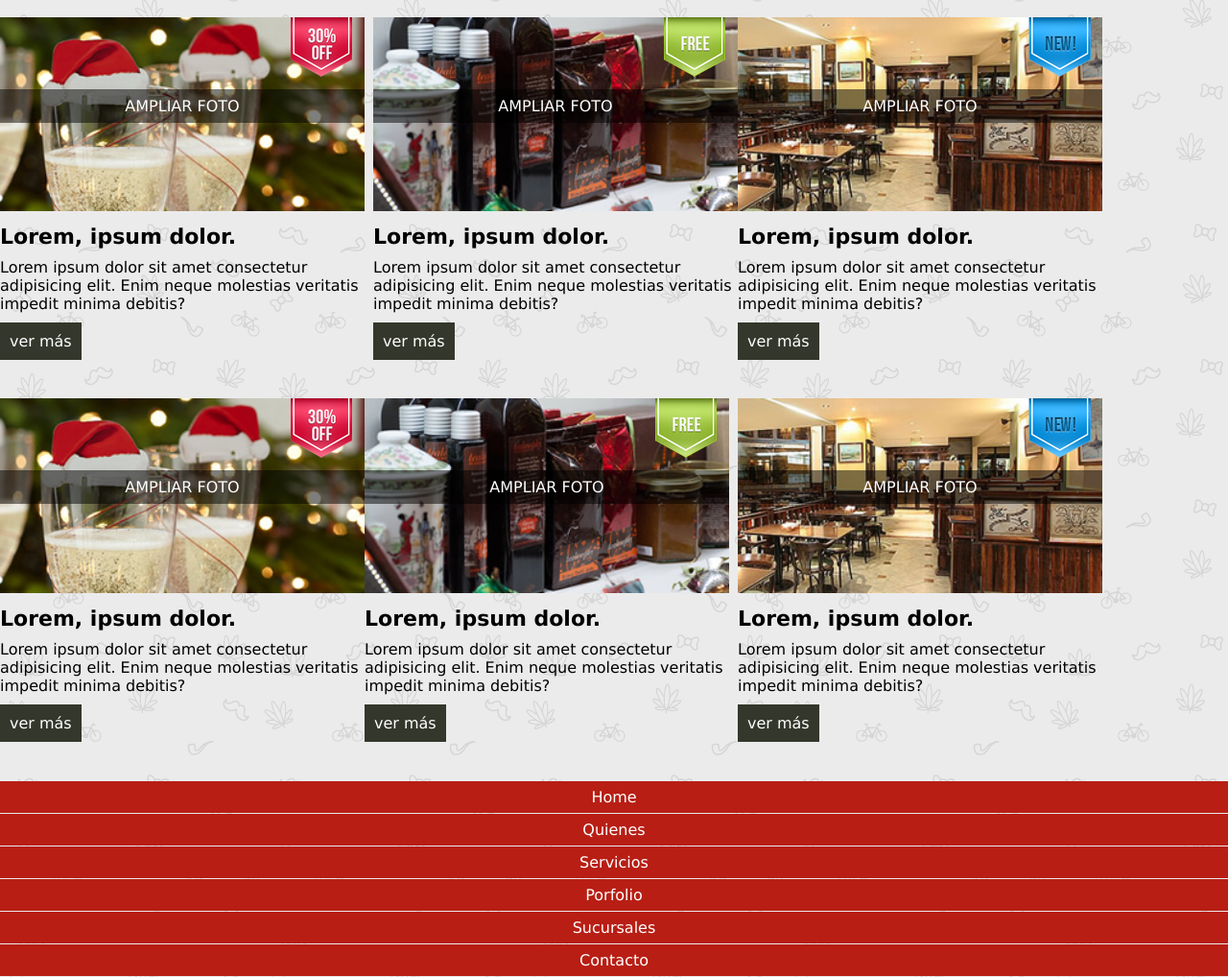
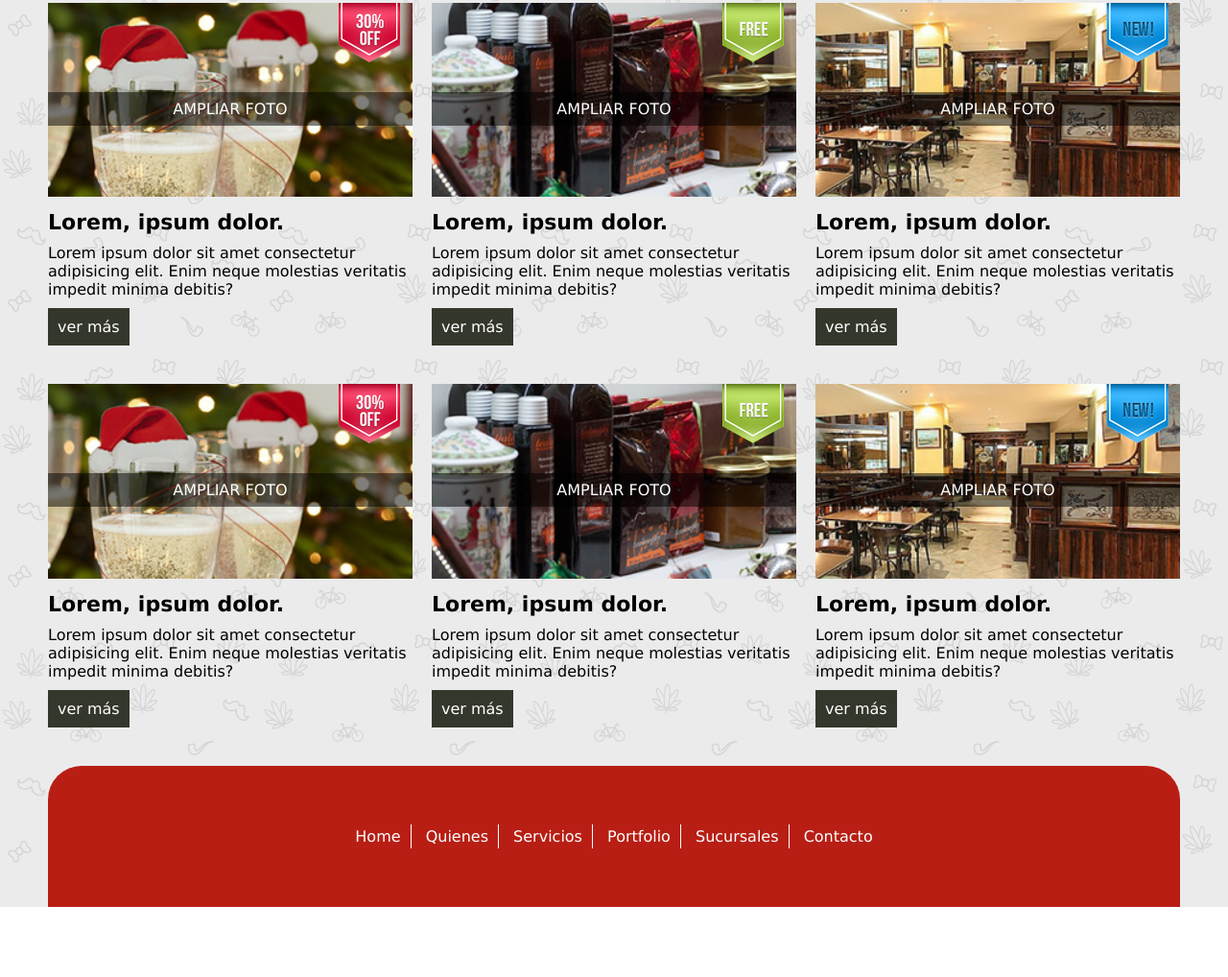
Before and after one commit to Comision16/kitchening, a website: page views/home.html in a window 1280 px wide. Shown: the part 725-1743 px from the top of the page at 96% size. After the commit the page ends 1670 px from the top, so only its background shows below. Drawn offline with Linux system fonts and the light colour scheme.

Commit message:
styles desktop done

```diff
--- a/public/css/general.css
+++ b/public/css/general.css
@@ -11,6 +11,8 @@
 
 body {
     font-family: Verdana, Geneva, Tahoma, sans-serif;
+    max-width: 1180px;
+    margin: 0 auto;
 }
 
 a {
--- a/public/css/home.css
+++ b/public/css/home.css
@@ -15,10 +15,10 @@ body.home {
 }
 
 .home__header button {
+  color: var(--colorGris);
+  font-size: 32px;
+  height: 50px;
   width: 50px;
-  height: 50px;
-  font-size: 32px;
-  color: var(--colorGris);
 }
 
 .home__header__menu {
@@ -38,9 +38,9 @@ body.home {
 
 /* MAIN */
 .home__main__section--banner img {
-  width: 100%;
   display: none;
   margin-top: 20px;
+  width: 100%;
 }
 
 .home__main__section--products {
@@ -48,7 +48,7 @@ body.home {
 }
 
 .home__main__section__article {
-  width: 300px;
+  width: 90%;
   margin: 0 auto 30px;
 }
 
@@ -62,20 +62,20 @@ body.home {
 
 .home__main__section__article__container img.sticker {
   position: absolute;
+  right: 10px;
   top: 0;
-  right: 10px;
 }
 
 .home__main__section__article__container a {
+  background-color: rgba(0, 0, 0, 0.5);
+  display: inline-block;
+  left: 0;
+  padding: 8px 0;
   position: absolute;
-  top: 75px;
-  left: 0;
   text-align: center;
+  text-transform: uppercase;
+  top:45%;
   width: 100%;
-  display: inline-block;
-  text-transform: uppercase;
-  background-color: rgba(0, 0, 0, 0.5);
-  padding: 8px 0;
   /*
     top: 50%;
     left: 50%;
@@ -90,20 +90,29 @@ body.home {
 
 .home__main__section__article a.show {
   background-color: #34372b;
+  display: inline-block;
+  margin: 10px 0;
   padding: 10px;
-  margin: 10px 0;
-  display: inline-block;
 }
 
 /* FOOTER */
+.home__footer__menu {
+  background-color: var(--colorRojo);
+  text-align: center;
+}
 
 .home__footer__menu ul li {
-  background-color: var(--colorRojo);
-  text-align: center;
+  border-bottom: 1px solid #fff;
   margin: 1px 0;
   padding: 7px 0;
+  text-align: center;
 }
 
+.home__footer__menu ul li:last-child {
+
+  border-bottom: none;
+
+}
 .home__footer__menu ul li a {
   text-transform: capitalize;
 }
@@ -131,12 +140,62 @@ body.home {
   }
 
   .home__main__section__article {
+    float:left;
+    margin-right: 8px;
     width: 380px;
-    float: left;
-    margin-right: 9px;
   }
 
   .home__main__section__article:nth-child(even) {
     margin-right: 0;
   }
 }
+
+@media (min-width: 1024px) {
+
+  .home__header__menu ul li {
+    height: 50px;
+    margin-right: 14px;
+    padding: 14px 0;
+    width: 180px;
+
+  }
+
+  .home__header__menu ul li:last-child {
+
+    margin-right: 0;
+  }
+
+  .home__main__section__article {
+
+    margin-right: 20px;
+  }
+
+  .home__main__section__article:nth-child(even) {
+    margin-right:  20px;
+  }
+
+  .home__main__section__article:nth-child(3n) {
+    margin-right:  0;
+  }
+
+  /* FOOTER */
+
+  .home__footer__menu {
+    padding: 60px 0;
+    border-radius: 35px 35px 0 0;
+  }
+
+  .home__footer__menu ul li {
+    border-bottom: none;
+    border-right: 1px solid #fff;
+    display: inline-block;
+    padding: 3px 10px;
+    text-align: center;
+  }
+
+  .home__footer__menu ul li:last-child {
+
+    border-right: none;
+  }
+
+}
--- a/views/home.html
+++ b/views/home.html
@@ -98,7 +98,7 @@
                 <li><a href="">home</a></li>
                 <li><a href="">quienes</a></li>
                 <li><a href="">servicios</a></li>
-                <li><a href="">porfolio</a></li>
+                <li><a href="">portfolio</a></li>
                 <li><a href="">sucursales</a></li>
                 <li><a href="">contacto</a></li>
             </ul>
```
